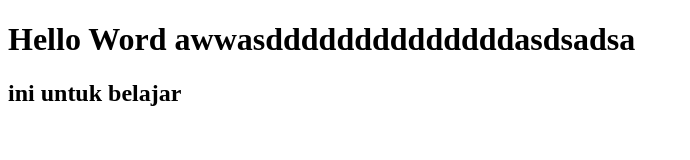
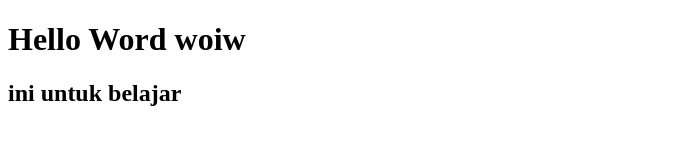
Before and after one commit to rdimas27/Belajar-HTML, a plain HTML site: page Training1/index.html in a window 1280 px wide. Shown: the whole page, without its empty margins (0-690 px from the left). Drawn offline with Linux system fonts and the light colour scheme.

Commit message:
initial commit2

```diff
--- a/Training1/index.html
+++ b/Training1/index.html
@@ -4,7 +4,7 @@
         <title>Website KU</title>
     </head>
     <body>
-        <h1>Hello Word awwasddddddddddddddasdsadsa</h1>
+        <h1>Hello Word woiw</h1>
         <h2>ini untuk belajar</h2>
     </body>
 </html>
```
